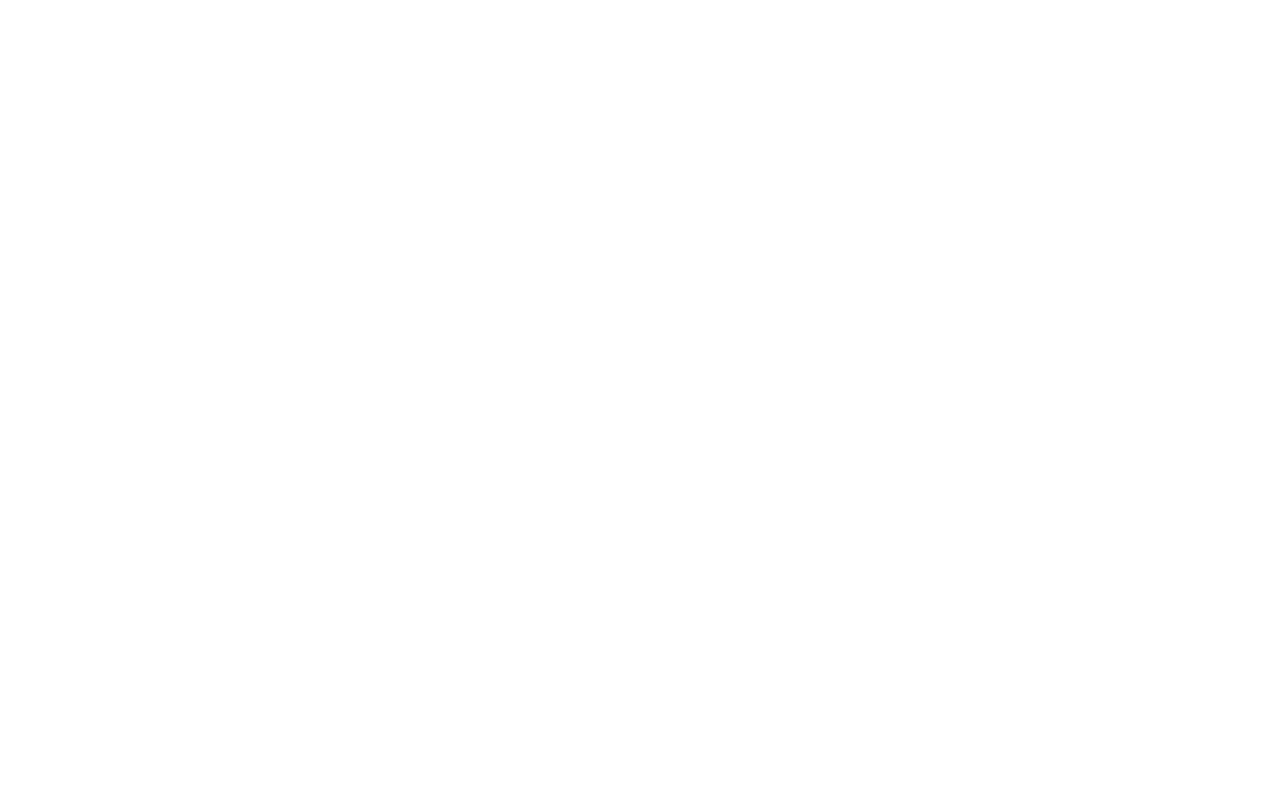
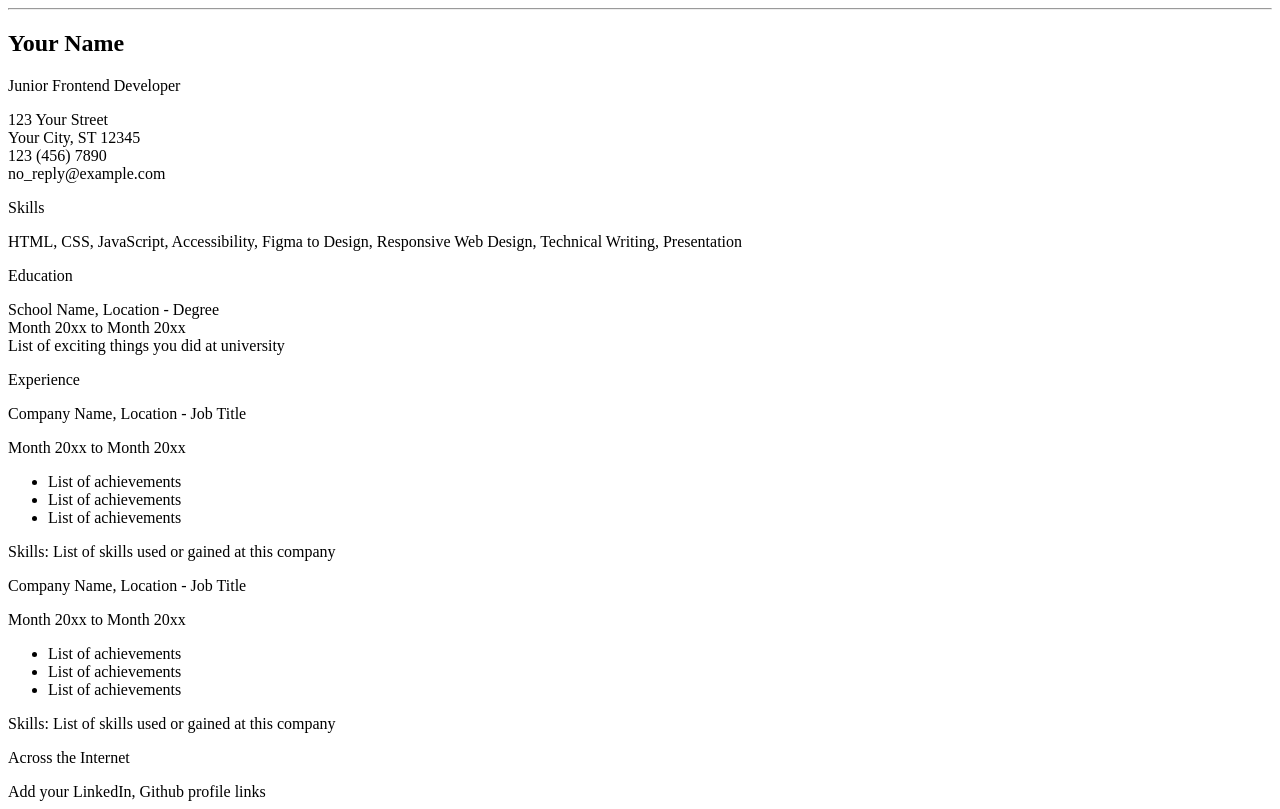
Before and after one commit to Potat369/RoadmapFrontendProjects, a plain HTML site: page SinglePageCV/index.html in a window 1280 px wide. Drawn offline with Linux system fonts and the light colour scheme.

Commit message:
Add body

```diff
--- a/SinglePageCV/index.html
+++ b/SinglePageCV/index.html
@@ -5,6 +5,53 @@
     <title>Single-Page CV</title>
 </head>
 <body>
-
+  <main>
+    <hr>
+    <h2>Your Name</h2>
+    <section>
+      <p>Junior Frontend Developer</p>
+      <div>123 Your Street</div>
+      <div>Your City, ST 12345</div>
+      <div>123 (456) 7890</div>
+      <DIV>no_reply@example.com</DIV>
+    </section>
+    <section>
+      <p>Skills</p>
+      <div>HTML, CSS, JavaScript, Accessibility, Figma to Design, Responsive Web Design, Technical Writing, Presentation</div>
+    </section>
+    <section>
+      <p>Education</p>
+      <div>School Name, Location - Degree</div>
+      <div>Month 20xx to Month 20xx</div>
+      <div>List of exciting things you did at university</div>
+    </section>
+    <section>
+      <p>Experience</p>
+      <section>
+        <p>Company Name, Location - Job Title</p>
+        <div>Month 20xx to Month 20xx</div>
+        <ul>
+          <li>List of achievements</li>
+          <li>List of achievements</li>
+          <li>List of achievements</li>
+        </ul>
+        <div>Skills: List of skills used or gained at this company</div>
+      </section>
+      <section>
+        <p>Company Name, Location - Job Title</p>
+        <div>Month 20xx to Month 20xx</div>
+        <ul>
+          <li>List of achievements</li>
+          <li>List of achievements</li>
+          <li>List of achievements</li>
+        </ul>
+        <div>Skills: List of skills used or gained at this company</div>
+      </section>
+    </section>
+    <section>
+      <p>Across the Internet</p>
+      <div>Add your LinkedIn, Github profile links</div>
+    </section>
+  </main>
 </body>
 </html>
```
